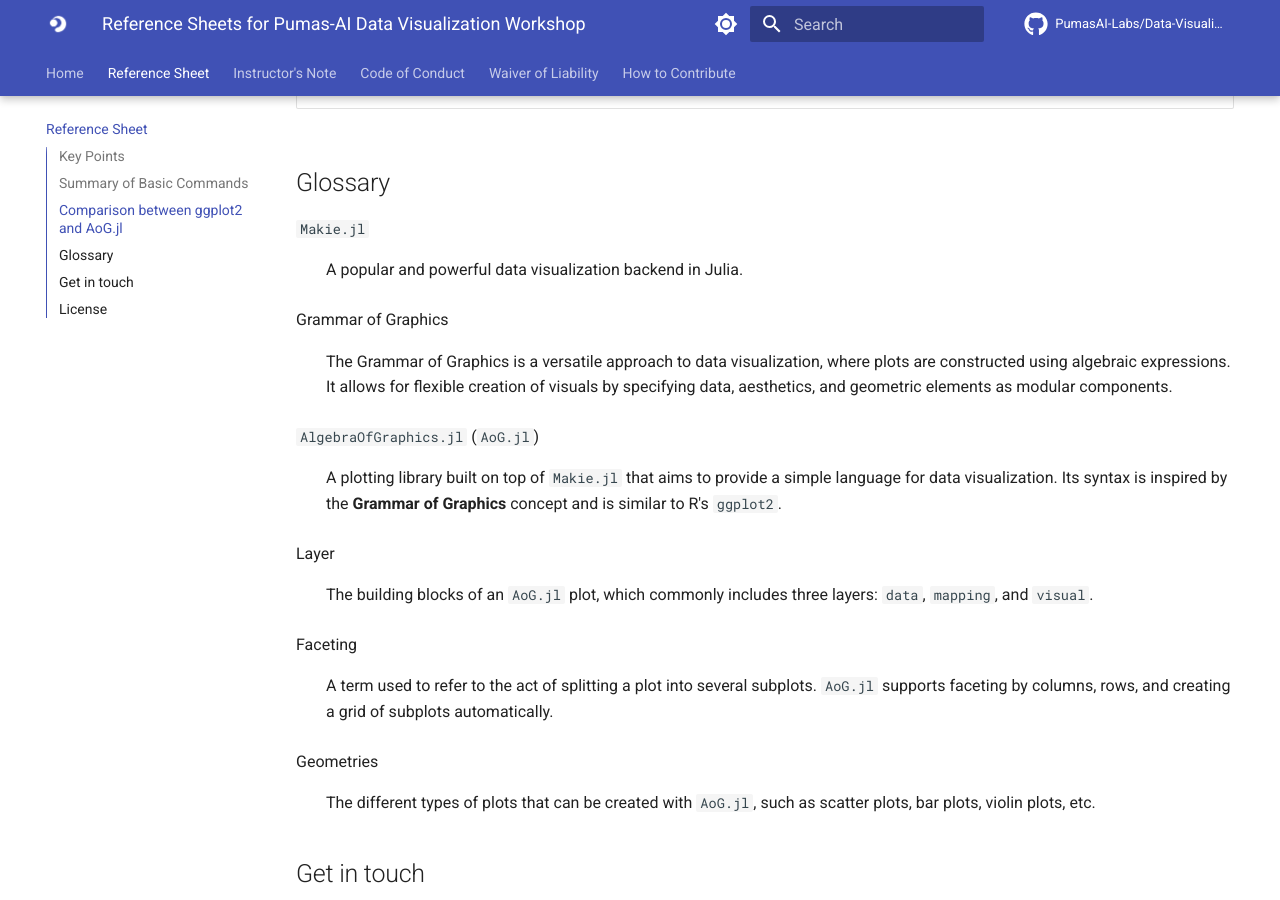
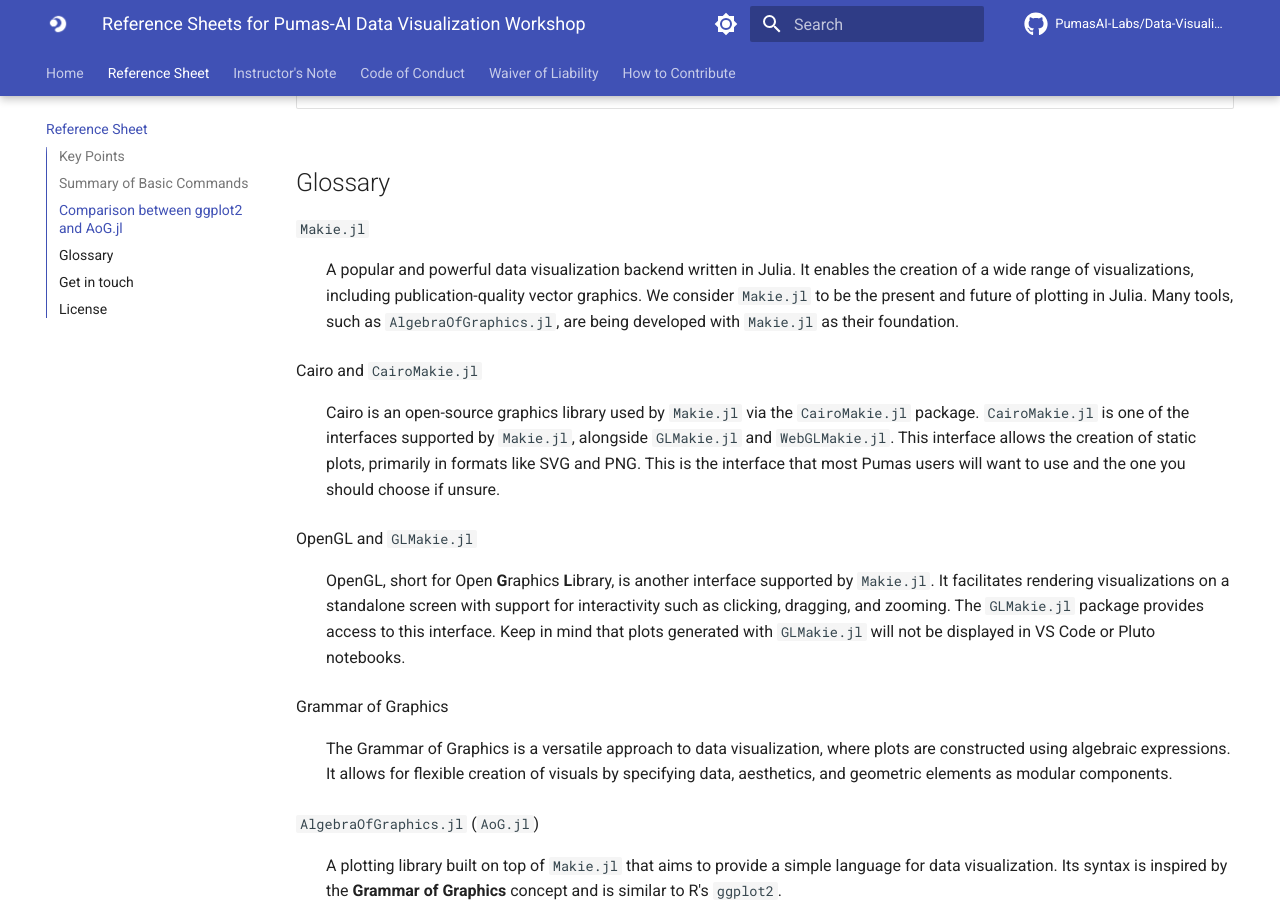
Before and after one commit to PumasAI-Labs/Data-Visualization, an MkDocs documentation site: the page built from docs/reference.md, in a window 1280 px wide and 900 px high, scrolled down 3352 px. Built offline with MkDocs 1.6.1 and Material for MkDocs 9.7.7, drawn with Linux system fonts in a browser that asks for light colours; comment, search, counter and statistics services are not loaded.

Commit message:
Extend glossary

```diff
--- a/docs/reference.md
+++ b/docs/reference.md
@@ -82,7 +82,21 @@ of plots, such as `show_notch` for box plots.
 
 `Makie.jl`
 
-: A popular and powerful data visualization backend in Julia.
+: A popular and powerful data visualization backend written in Julia. It enables the creation of a wide range of visualizations, including publication-quality
+vector graphics. We consider `Makie.jl` to be the present and future of plotting in Julia. Many tools, such as `AlgebraOfGraphics.jl`, are being developed with
+`Makie.jl` as their foundation.
+
+Cairo and `CairoMakie.jl`
+
+: Cairo is an open-source graphics library used by `Makie.jl` via the `CairoMakie.jl` package. `CairoMakie.jl` is one of the interfaces supported by `Makie.jl`,
+alongside `GLMakie.jl` and `WebGLMakie.jl`. This interface allows the creation of static plots, primarily in formats like SVG and PNG. This is the interface that
+most Pumas users will want to use and the one you should choose if unsure.
+
+OpenGL and `GLMakie.jl`
+
+: OpenGL, short for Open **G**raphics **L**ibrary, is another interface supported by `Makie.jl`. It facilitates rendering visualizations on a standalone screen
+with support for interactivity such as clicking, dragging, and zooming. The `GLMakie.jl` package provides access to this interface. Keep in mind that plots
+generated with `GLMakie.jl` will not be displayed in VS Code or Pluto notebooks.
 
 Grammar of Graphics
 
```
